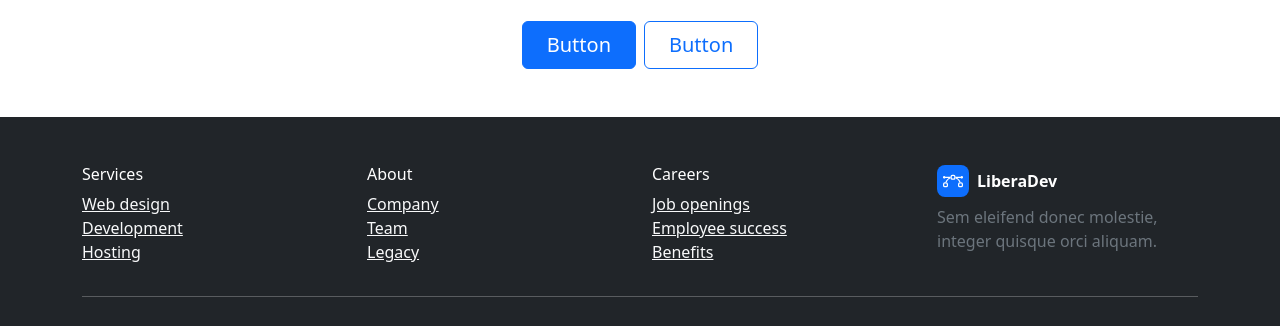
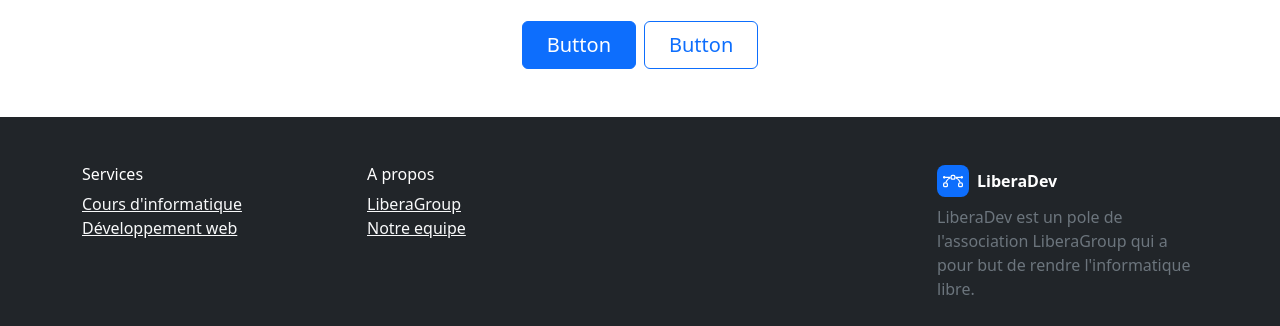
Before and after one commit to LiberaGroup/LiberaDevWebsite, a plain HTML site: page index.html in a window 1280 px wide. Shown: the part 264-590 px from the top of the page. Drawn offline with Linux system fonts and the light colour scheme.

Commit message:
finish footer

```diff
--- a/index.html
+++ b/index.html
@@ -43,27 +43,22 @@
                 <div class="col-sm-4 col-md-3 text-center text-lg-start d-flex flex-column">
                     <h3 class="fs-6 text-white">Services</h3>
                     <ul class="list-unstyled">
-                        <li><a class="link-light" href="#">Web design</a></li>
-                        <li><a class="link-light" href="#">Development</a></li>
-                        <li><a class="link-light" href="#">Hosting</a></li>
+                        <li><a class="link-light" href="#">Cours d'informatique</a></li>
+                        <li><a class="link-light" href="#">Développement web</a></li>
                     </ul>
                 </div><!-- End: Services -->
                 <!-- Start: About -->
                 <div class="col-sm-4 col-md-3 text-center text-lg-start d-flex flex-column">
-                    <h3 class="fs-6 text-white">About</h3>
+                    <h3 class="fs-6 text-white">A propos</h3>
                     <ul class="list-unstyled">
-                        <li><a class="link-light" href="#">Company</a></li>
-                        <li><a class="link-light" href="#">Team</a></li>
-                        <li><a class="link-light" href="#">Legacy</a></li>
+                        <li><a class="link-light" href="#">LiberaGroup</a></li>
+                        <li><a class="link-light" href="#">Notre equipe</a></li>
                     </ul>
                 </div><!-- End: About -->
                 <!-- Start: Careers -->
                 <div class="col-sm-4 col-md-3 text-center text-lg-start d-flex flex-column">
-                    <h3 class="fs-6 text-white">Careers</h3>
                     <ul class="list-unstyled">
-                        <li><a class="link-light" href="#">Job openings</a></li>
-                        <li><a class="link-light" href="#">Employee success</a></li>
-                        <li><a class="link-light" href="#">Benefits</a></li>
+                        <li></li>
                     </ul>
                 </div><!-- End: Careers -->
                 <!-- Start: Social Icons -->
@@ -72,7 +67,7 @@
                                 <path fill-rule="evenodd" d="M0 10.5A1.5 1.5 0 0 1 1.5 9h1A1.5 1.5 0 0 1 4 10.5v1A1.5 1.5 0 0 1 2.5 13h-1A1.5 1.5 0 0 1 0 11.5v-1zm1.5-.5a.5.5 0 0 0-.5.5v1a.5.5 0 0 0 .5.5h1a.5.5 0 0 0 .5-.5v-1a.5.5 0 0 0-.5-.5h-1zm10.5.5A1.5 1.5 0 0 1 13.5 9h1a1.5 1.5 0 0 1 1.5 1.5v1a1.5 1.5 0 0 1-1.5 1.5h-1a1.5 1.5 0 0 1-1.5-1.5v-1zm1.5-.5a.5.5 0 0 0-.5.5v1a.5.5 0 0 0 .5.5h1a.5.5 0 0 0 .5-.5v-1a.5.5 0 0 0-.5-.5h-1zM6 4.5A1.5 1.5 0 0 1 7.5 3h1A1.5 1.5 0 0 1 10 4.5v1A1.5 1.5 0 0 1 8.5 7h-1A1.5 1.5 0 0 1 6 5.5v-1zM7.5 4a.5.5 0 0 0-.5.5v1a.5.5 0 0 0 .5.5h1a.5.5 0 0 0 .5-.5v-1a.5.5 0 0 0-.5-.5h-1z"></path>
                                 <path d="M6 4.5H1.866a1 1 0 1 0 0 1h2.668A6.517 6.517 0 0 0 1.814 9H2.5c.123 0 .244.015.358.043a5.517 5.517 0 0 1 3.185-3.185A1.503 1.503 0 0 1 6 5.5v-1zm3.957 1.358A1.5 1.5 0 0 0 10 5.5v-1h4.134a1 1 0 1 1 0 1h-2.668a6.517 6.517 0 0 1 2.72 3.5H13.5c-.123 0-.243.015-.358.043a5.517 5.517 0 0 0-3.185-3.185z"></path>
                             </svg></span><span>LiberaDev</span></div>
-                    <p class="text-muted">Sem eleifend donec molestie, integer quisque orci aliquam.</p>
+                    <p class="text-muted">LiberaDev est un pole de l'association LiberaGroup qui a pour but de rendre l'informatique libre.</p>
                 </div><!-- End: Social Icons -->
             </div>
             <hr>
```
